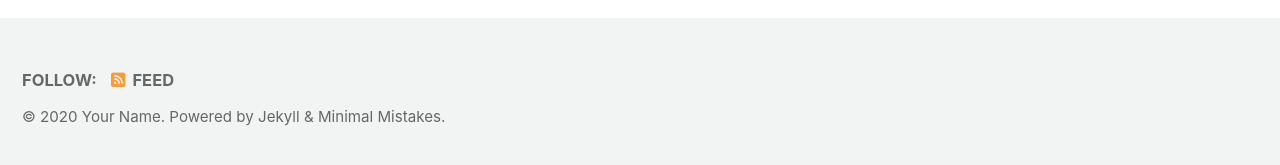
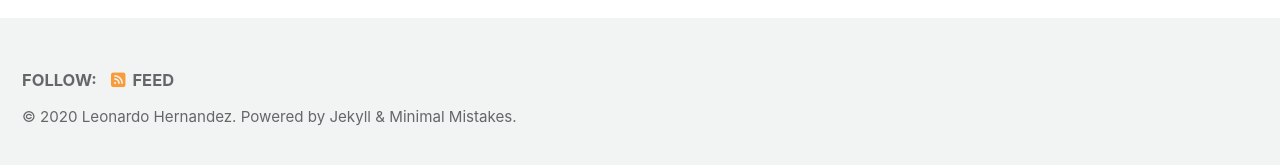
Before and after one commit to leojhernandez/leojhernandez.github.io, a Jekyll site: the page built from index.html, in a window 1280 px wide and 900 px high, scrolled down 222 px. Shown: the part 727-892 px from the top of the window. Built offline with Jekyll 4.4.1, drawn with Linux system fonts in a browser that asks for light colours; cached includes are drawn as plain includes; nearby versions of some CDN libraries; the list of posts is cut into pages by our own code; some of the changed text lies outside the part shown.

Commit message:
Updated config file

```diff
--- a/_config.yml
+++ b/_config.yml
@@ -16,14 +16,14 @@ minimal_mistakes_skin    : "default" # "air", "aqua", "contrast", "dark", "dirt"
 
 # Site Settings
 locale                   : "en-US"
-title                    : "Site Title"
+title                    : "LH"
 title_separator          : "-"
 subtitle                 : # site tagline that appears below site title in masthead
-name                     : "Your Name"
-description              : "An amazing website."
+name                     : "Leonardo Hernandez"
+description              : "Data Portfolio"
 url                      : # the base hostname & protocol for your site e.g. "https://mmistakes.github.io"
 baseurl                  : # the subpath of your site, e.g. "/blog"
-repository               : # GitHub username/repo-name e.g. "mmistakes/minimal-mistakes"
+repository               : "leojhernandez/leojhernandez.github.io" # GitHub username/repo-name e.g. "mmistakes/minimal-mistakes"
 teaser                   : # path of fallback teaser image, e.g. "/assets/images/500x300.png"
 logo                     : # path of logo image to display in the masthead, e.g. "/assets/images/88x88.png"
 masthead_title           : # overrides the website title displayed in the masthead, use " " for no title
@@ -93,10 +93,10 @@ analytics:
 
 # Site Author
 author:
-  name             : "Your Name"
+  name             : "Leonardo "
   avatar           : # path of avatar image, e.g. "/assets/images/bio-photo.jpg"
-  bio              : "I am an **amazing** person."
-  location         : "Somewhere"
+  bio              : "Data Portfolio"
+  location         : "New York, NY"
   email            :
   links:
     - label: "Email"
```
